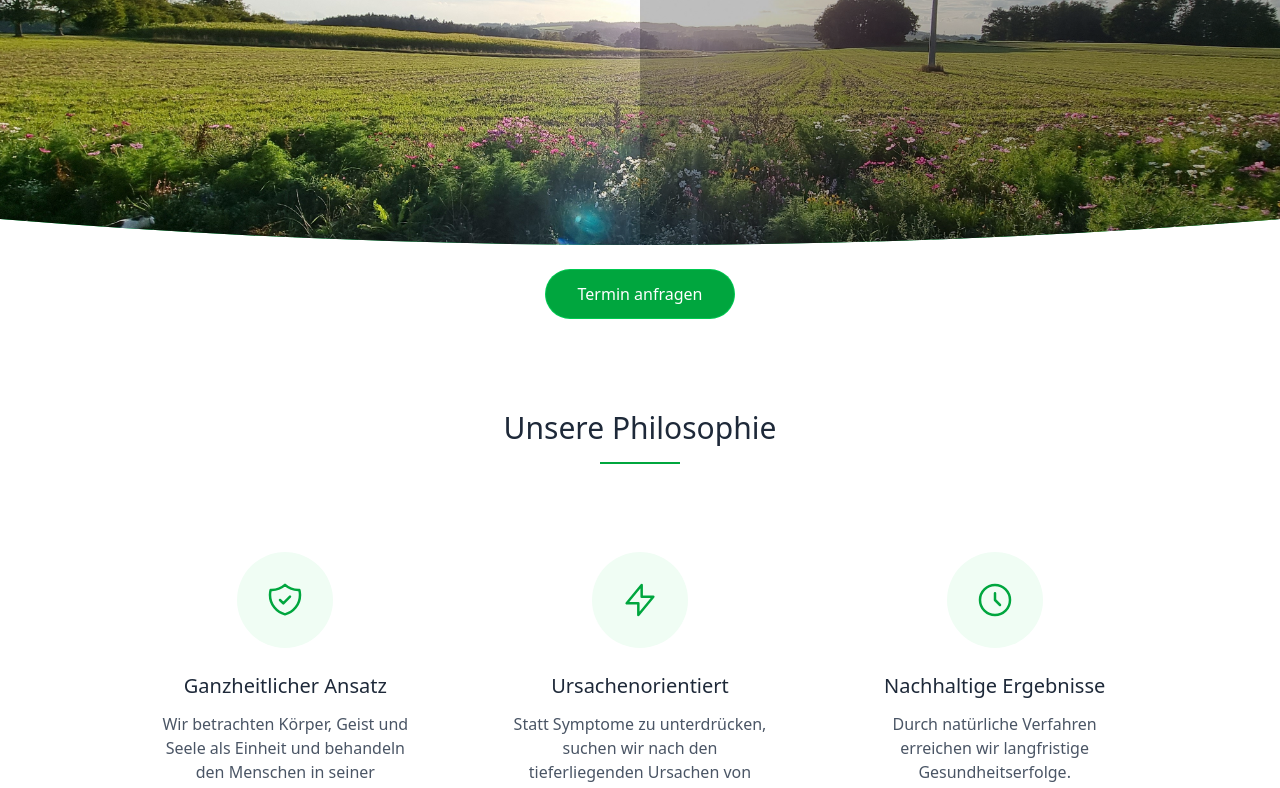
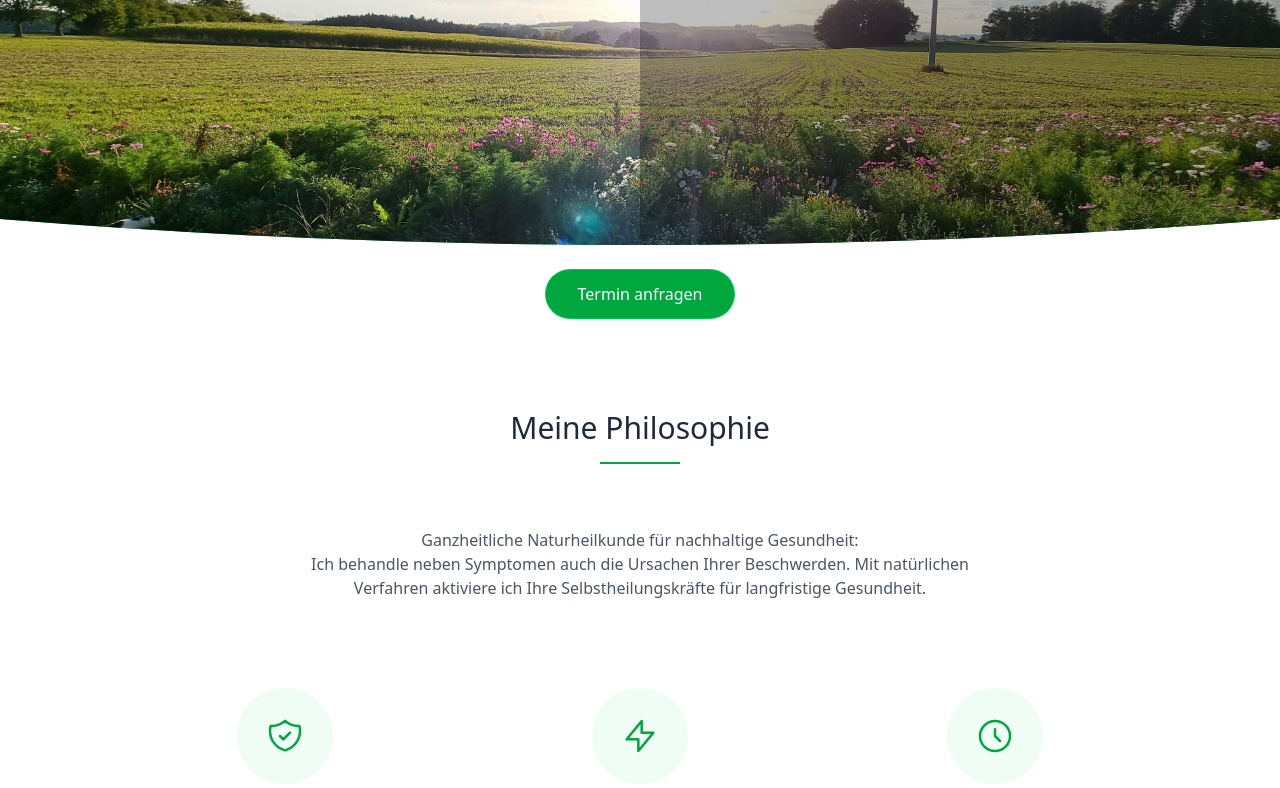
Before and after one commit to sweidner2001/WebsiteHPWeidner, a Next.js app: page /ui/page1 in a window 1280 px wide. Shown: the part 464-1252 px from the top of the page. Built offline with nearby package versions, Linux system fonts and the light colour scheme.

Commit message:
Chg: Philosophie section text

```diff
--- a/src/app/components/philosophie/Philosophie.tsx
+++ b/src/app/components/philosophie/Philosophie.tsx
@@ -5,8 +5,16 @@ const Philosophie = () => {
         <section id="philosophie" className="py-20 bg-white">
             <div className="container mx-auto px-6">
                 <div className="text-center mb-16">
-                    <h2 className="text-3xl font-light text-gray-800 mb-4">Unsere Philosophie</h2>
+                    <h2 className="text-3xl font-light text-gray-800 mb-4">Meine Philosophie</h2>
                     <div className="w-20 h-0.5 bg-green-600 mx-auto"></div>
+                </div>
+                <div className="flex flex-col items-center text-center text-gray-600 font-light mb-16 max-w-2xl mx-auto">
+                    <p className="font-normal">
+                        Ganzheitliche Naturheilkunde für nachhaltige Gesundheit:
+                    </p>
+                    <p>
+                        Ich behandle neben Symptomen auch die Ursachen Ihrer Beschwerden. Mit natürlichen Verfahren aktiviere ich Ihre Selbstheilungskräfte für langfristige Gesundheit.
+                    </p>
                 </div>
 
                 <div className="grid md:grid-cols-3 gap-10 max-w-5xl mx-auto">
```
